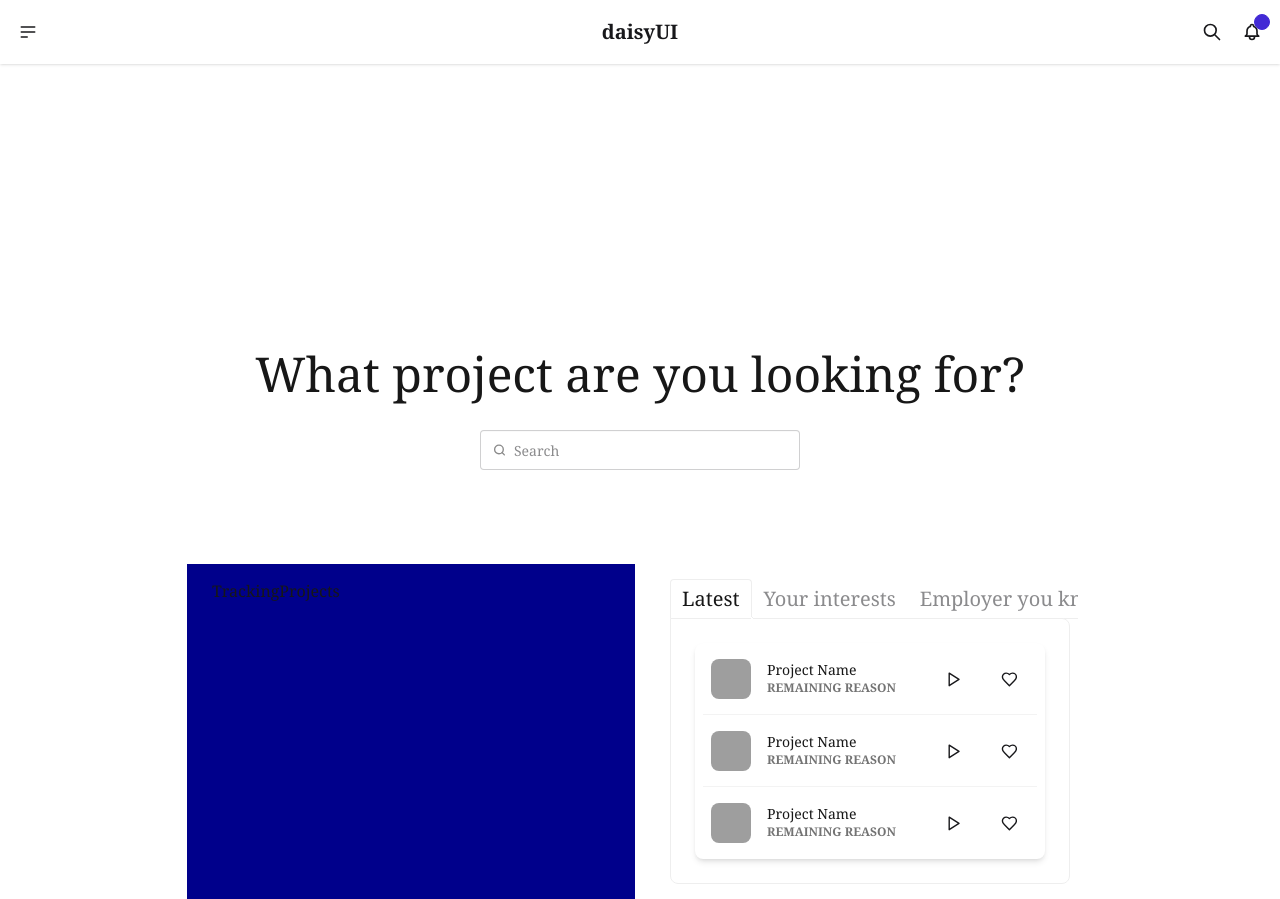
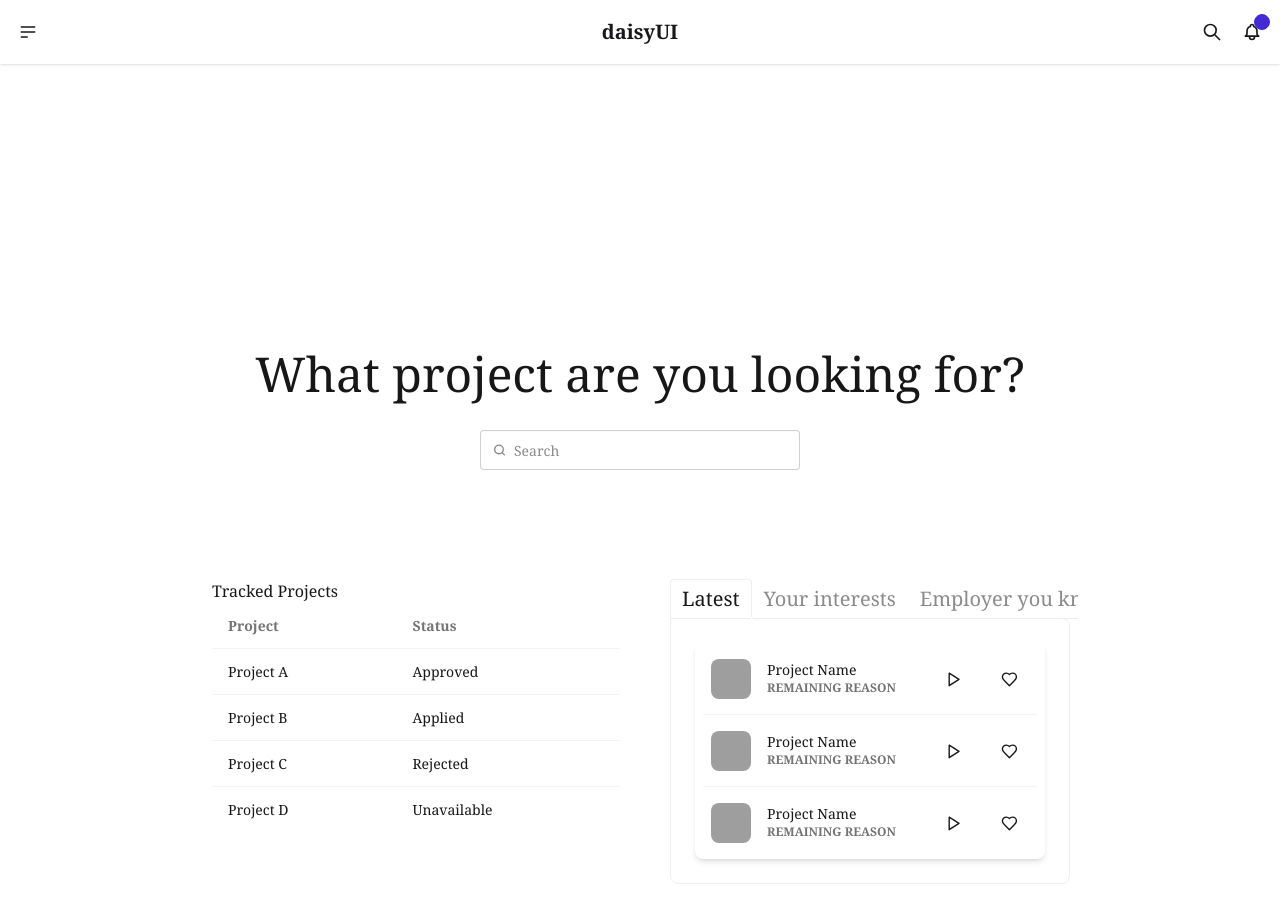
Before and after one commit to TORmax-KU/TORmax-Frontend, a Next.js app: page / in a window 1280 px wide. Built offline with nearby package versions, Linux system fonts and the light colour scheme; grey boxes are pictures that could not be loaded.

Commit message:
Update TrackingProjects.tsx
placeholder

```diff
--- a/component/HomePage/TrackingProjects.tsx
+++ b/component/HomePage/TrackingProjects.tsx
@@ -2,12 +2,38 @@ export default function TrackingProjects() {
     return (
         <div style={{
             width: '35%',
-            backgroundColor: 'darkblue',
             padding: 15,
             paddingLeft: 25
         }}>
 
-            TrackingProjects
+            Tracked Projects
+
+            <table className="table">
+                <thead>
+                    <tr>
+                        <th>Project</th>
+                        <th>Status</th>
+                    </tr>
+                </thead>
+                <tbody>
+                    <tr>
+                        <td>Project A</td>
+                        <td>Approved</td>
+                    </tr>
+                    <tr>
+                        <td>Project B</td>
+                        <td>Applied</td>
+                    </tr>
+                    <tr>
+                        <td>Project C</td>
+                        <td>Rejected</td>
+                    </tr>
+                    <tr>
+                        <td>Project D</td>
+                        <td>Unavailable</td>
+                    </tr>
+                </tbody>
+            </table>
         </div>
     )
 }
```
